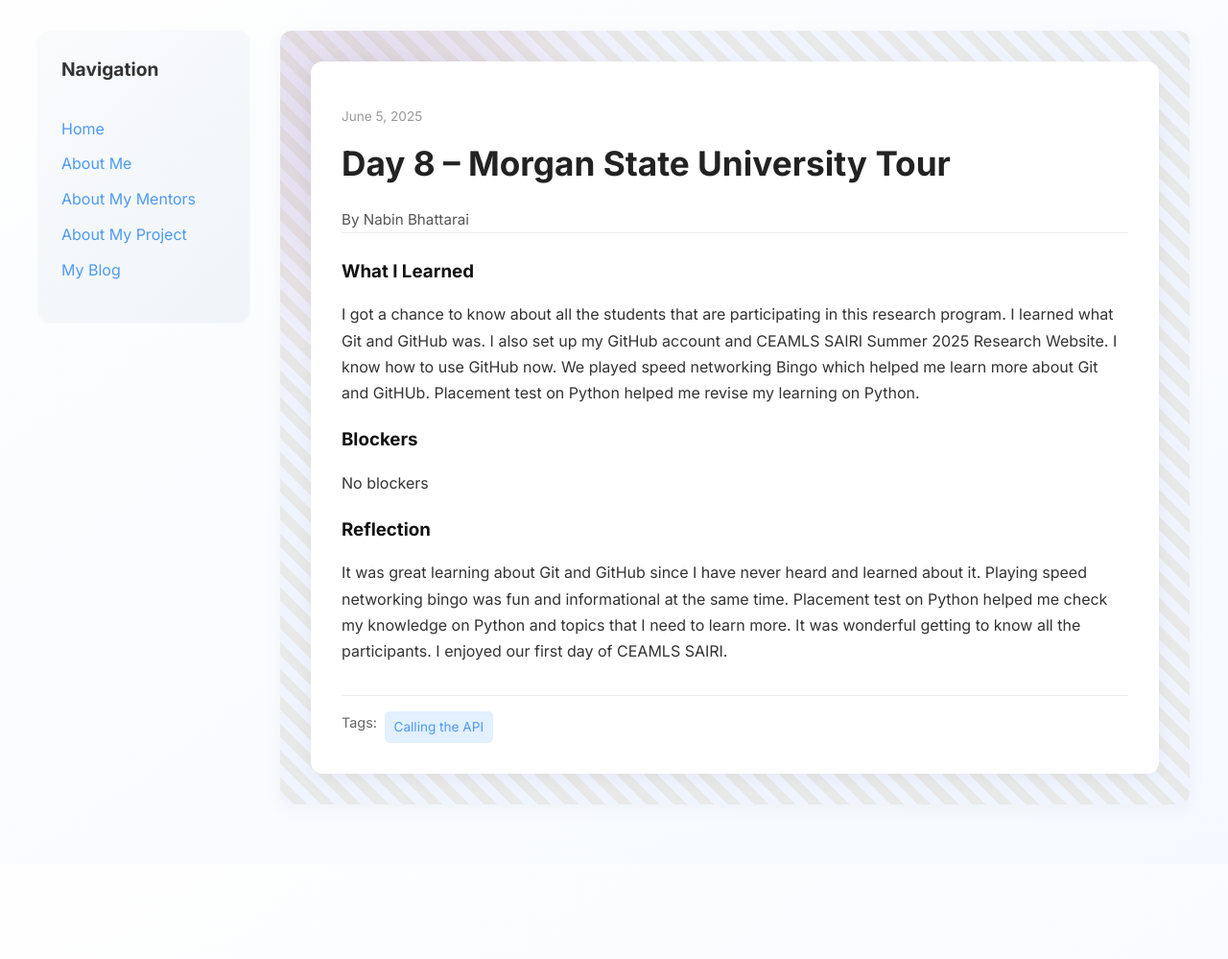
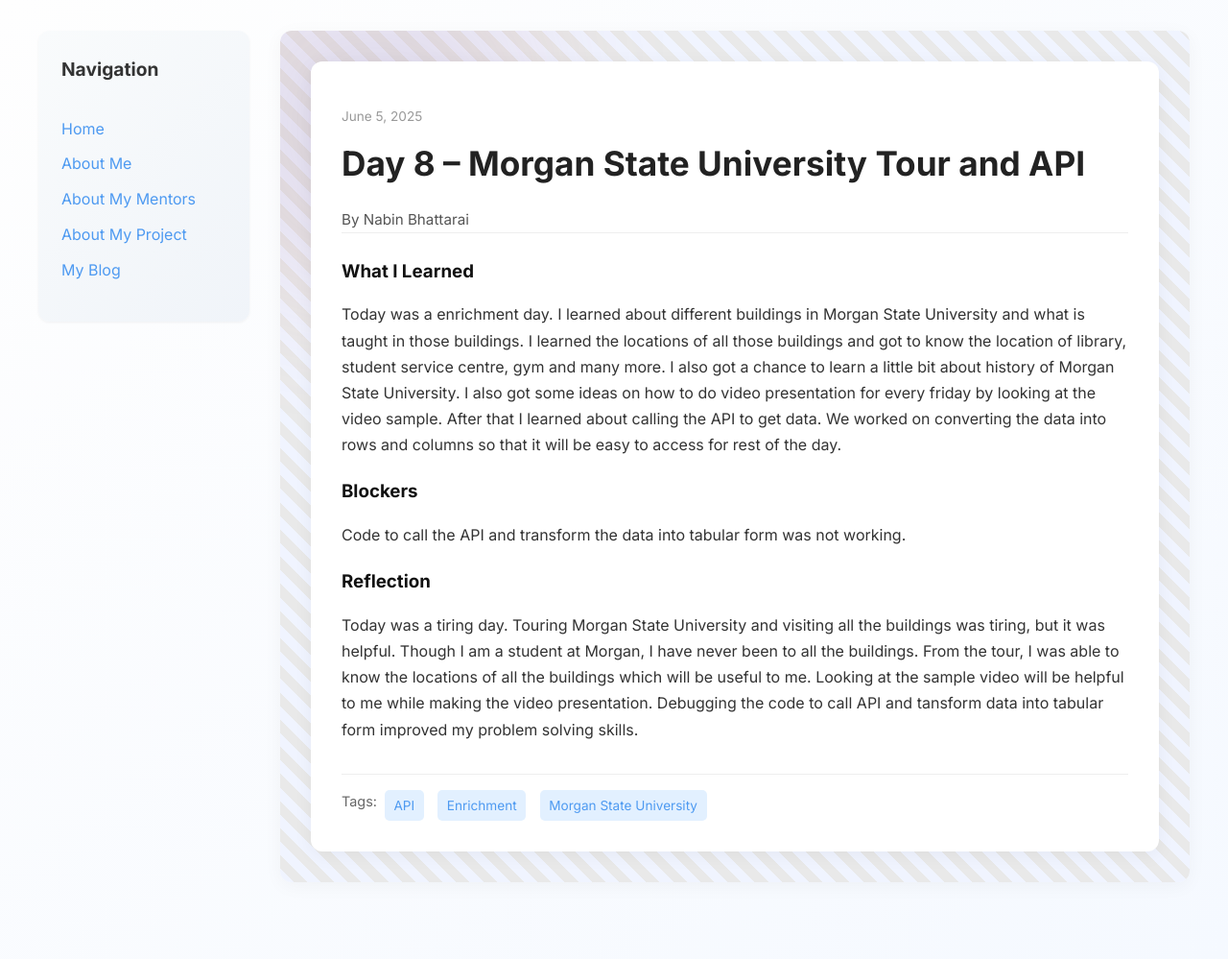
Before and after one commit to bhattarainabin2055/bhattarainabin2055.github.io, a Jekyll site: the page built from _posts/2025-06-05-day-8.md, in a window 1280 px wide. Shown: the whole page at 96% size. Built offline with Jekyll 4.4.1, drawn with Linux system fonts in a browser that asks for light colours; before the commit the page ends 900 px from its top, so only the background shows below that.

Commit message:
Update 2025-06-05-day-8.md

```diff
--- a/_posts/2025-06-05-day-8.md
+++ b/_posts/2025-06-05-day-8.md
@@ -1,17 +1,16 @@
 ---
 layout: post
-title: "Day 8 – Morgan State University Tour"
+title: "Day 8 – Morgan State University Tour and API"
 date: 2025-06-05
 author: Nabin Bhattarai
 permalink: /day8.html
-tags: ["Calling the API"]
+tags: ["API", "Enrichment", "Morgan State University"]
 
 what_i_learned: |
-  I got a chance to know about all the students that are participating in this research program. I learned what Git and GitHub was. I also set up my GitHub account and CEAMLS SAIRI Summer 2025 Research Website. I know how to use GitHub now. We played speed networking Bingo which helped me learn more about Git and GitHUb. Placement test on Python helped me revise my learning on Python.
-
+  Today was a enrichment day. I learned about different buildings in Morgan State University and what is taught in those buildings. I learned the locations of all those buildings and got to know the location of library, student service centre, gym and many more. I also got a chance to learn a little bit about history of Morgan State University. I also got some ideas on how to do video presentation for every friday by looking at the video sample. After that I learned about calling the API to get data. We worked on converting the data into rows and columns so that it will be easy to access for rest of the day.
 blockers: |
-  No blockers
+  Code to call the API and transform the data into tabular form was not working.
 
 reflection: |
-  It was great learning about Git and GitHub since I have never heard and learned about it. Playing speed networking bingo was fun and informational at the same time. Placement test on Python helped me check my knowledge on Python and topics that I need to learn more. It was wonderful getting to know all the participants. I enjoyed our first day of CEAMLS SAIRI.
+  Today was a tiring day. Touring Morgan State University and visiting all the buildings was tiring, but it was helpful. Though I am a student at Morgan, I have never been to all the buildings. From the tour, I was able to know the locations of all the buildings which will be useful to me. Looking at the sample video will be helpful to me while making the video presentation. Debugging the code to call API and tansform data into tabular form improved my problem solving skills.
 ---
```
